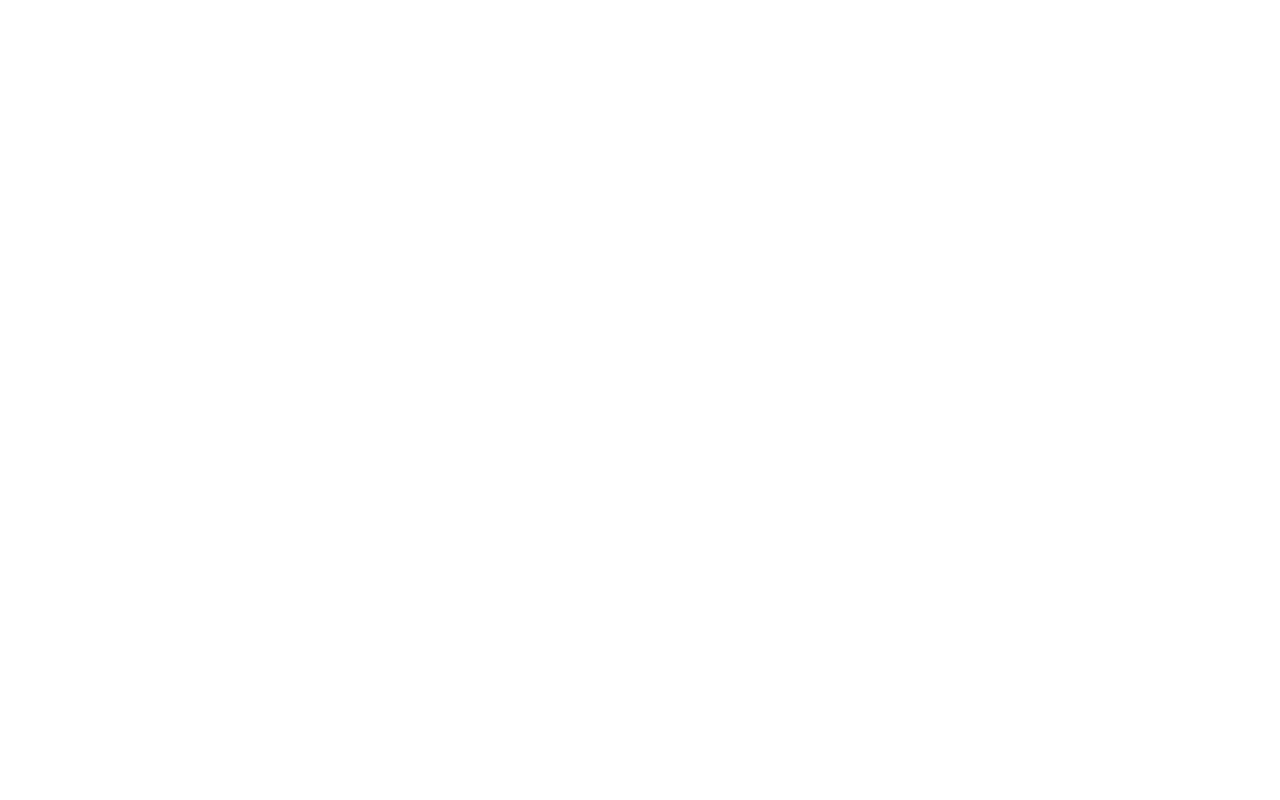
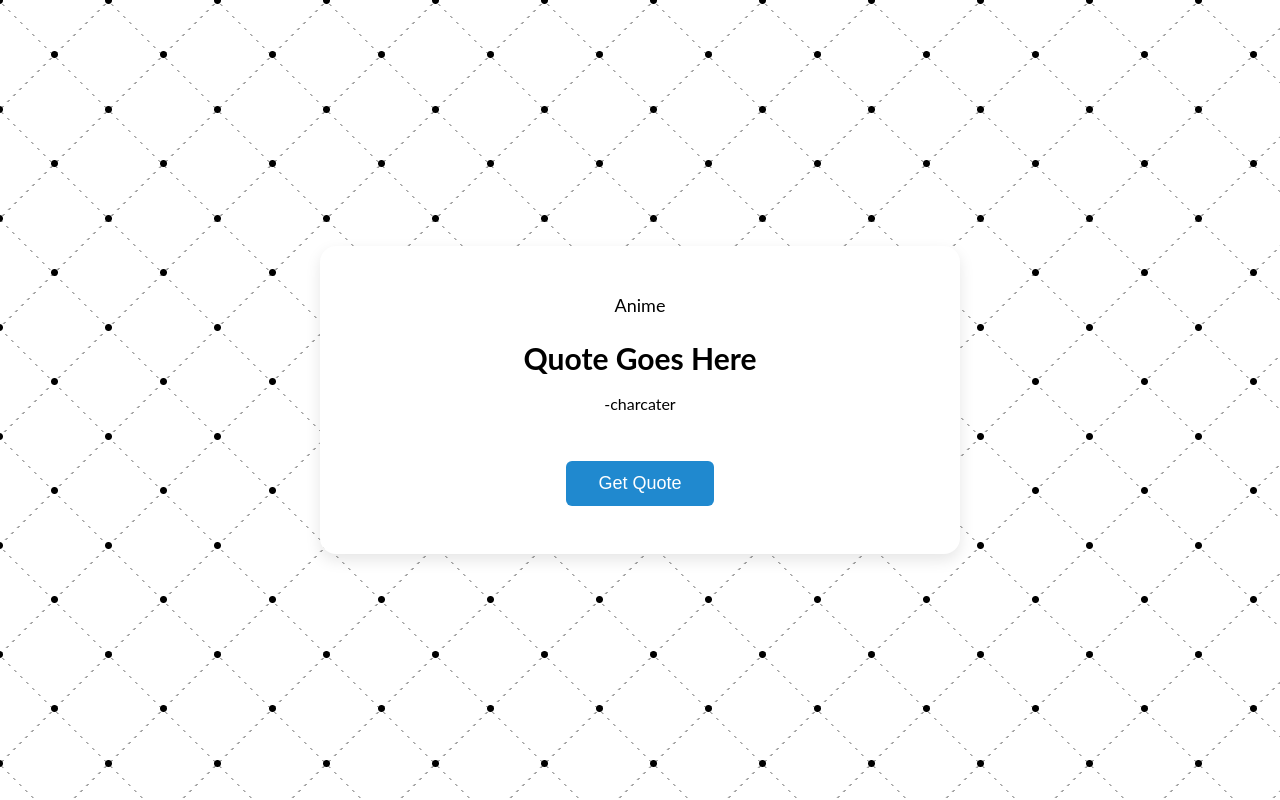
Before and after one commit to rpenaand/quote-generator, a plain HTML site: page index.html in a window 1280 px wide. Drawn offline with Linux system fonts and the light colour scheme; no server answers.

Commit message:
add get quote functionality

```diff
--- a/app.js
+++ b/app.js
@@ -0,0 +1,21 @@
+'use strict';
+
+const getQuoteBtn = document.querySelector('.btn');
+
+const getQuote = async () => {
+  const quote = document.querySelector('.quote');
+  const anime = document.querySelector('.anime');
+  const character = document.querySelector('.character');
+  const res = await fetch('https://animechan.vercel.app/api/random');
+  const {
+    anime: animeName,
+    character: characterName,
+    quote: animeQuote,
+  } = await res.json();
+  anime.textContent = animeName;
+  quote.textContent = animeQuote;
+  character.textContent = `-${characterName}`;
+};
+
+getQuote();
+getQuoteBtn.addEventListener('click', getQuote);
--- a/index.html
+++ b/index.html
@@ -8,5 +8,16 @@
     <link rel="stylesheet" href="styles.css" />
     <script defer src="app.js"></script>
   </head>
-  <body></body>
+  <body>
+    <main>
+      <section class="quote-container">
+        <span class="anime">Anime</span>
+        <h1 class="quote">Quote Goes Here</h1>
+        <span class="character">-charcater</span>
+        <div>
+          <button class="btn">Get Quote</button>
+        </div>
+      </section>
+    </main>
+  </body>
 </html>
--- a/styles.css
+++ b/styles.css
@@ -0,0 +1,88 @@
+*,
+*::before,
+*::after {
+  margin: 0;
+  padding: 0;
+  box-sizing: border-box;
+}
+
+html {
+  font-size: 62.5%;
+}
+
+body {
+  font-family: 'Lato', sans-serif;
+  height: 100vh;
+  display: flex;
+  justify-content: center;
+  align-items: center;
+  background: radial-gradient(black 3px, transparent 4px),
+    radial-gradient(black 3px, transparent 4px),
+    linear-gradient(#fff 4px, transparent 0),
+    linear-gradient(
+      45deg,
+      transparent 74px,
+      transparent 75px,
+      #a4a4a4 75px,
+      #a4a4a4 76px,
+      transparent 77px,
+      transparent 109px
+    ),
+    linear-gradient(
+      -45deg,
+      transparent 75px,
+      transparent 76px,
+      #a4a4a4 76px,
+      #a4a4a4 77px,
+      transparent 78px,
+      transparent 109px
+    ),
+    #fff;
+  background-size: 109px 109px, 109px 109px, 100% 6px, 109px 109px, 109px 109px;
+  background-position: 54px 55px, 0px 0px, 0px 0px, 0px 0px, 0px 0px;
+}
+
+span {
+  display: inline-block;
+}
+
+.quote-container {
+  background-color: white;
+  width: 50vw;
+  padding: 4.8rem 2.4rem;
+  text-align: center;
+  box-shadow: 0 0.6rem 1.5rem rgba(0, 0, 0, 0.1);
+  border-radius: 1.6rem;
+}
+
+.anime {
+  font-size: 1.8rem;
+  margin-bottom: 2.4rem;
+}
+
+.quote {
+  font-size: 3rem;
+  margin-bottom: 1.8rem;
+}
+
+.character {
+  font-size: 1.6rem;
+  margin-bottom: 4.8rem;
+}
+
+.btn {
+  background: rgb(32, 137, 207);
+  border: none;
+  font-size: 1.8rem;
+  color: white;
+  border-radius: 0.6rem;
+  padding: 1.2rem 3.2rem;
+  transition: all 0.1s ease-in-out;
+}
+
+.btn:hover,
+.btn:focus,
+.btn:active {
+  outline: none;
+  transform: translateY(-0.3rem);
+}
```
